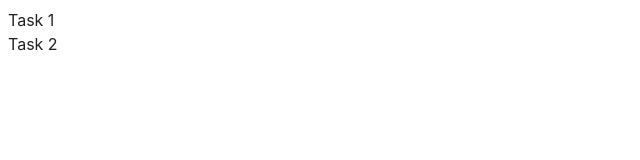
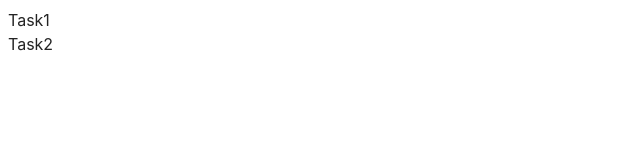
Before and after one commit to OlhaNazarova/goit-js-hw-09, a website built with Vite: page src/index.html in a window 1280 px wide. Shown: the full height of the page, 0-640 px from the left. Built offline with nearby package versions, Linux system fonts and the light colour scheme.

Commit message:
process3

```diff
--- a/src/index.html
+++ b/src/index.html
@@ -8,8 +8,8 @@
   </head>
   <body>
     <ul class="task-list">
-      <li class="task-item"><a href="./1-gallery.html">Task 1</a></li>
-      <li class="task-item"><a href="./2-form.html">Task 2</a></li>
+      <li class="task-item"><a href="./1-gallery.html">Task1</a></li>
+      <li class="task-item"><a href="./2-form.html">Task2</a></li>
     </ul>
   </body>
 </html>
```
